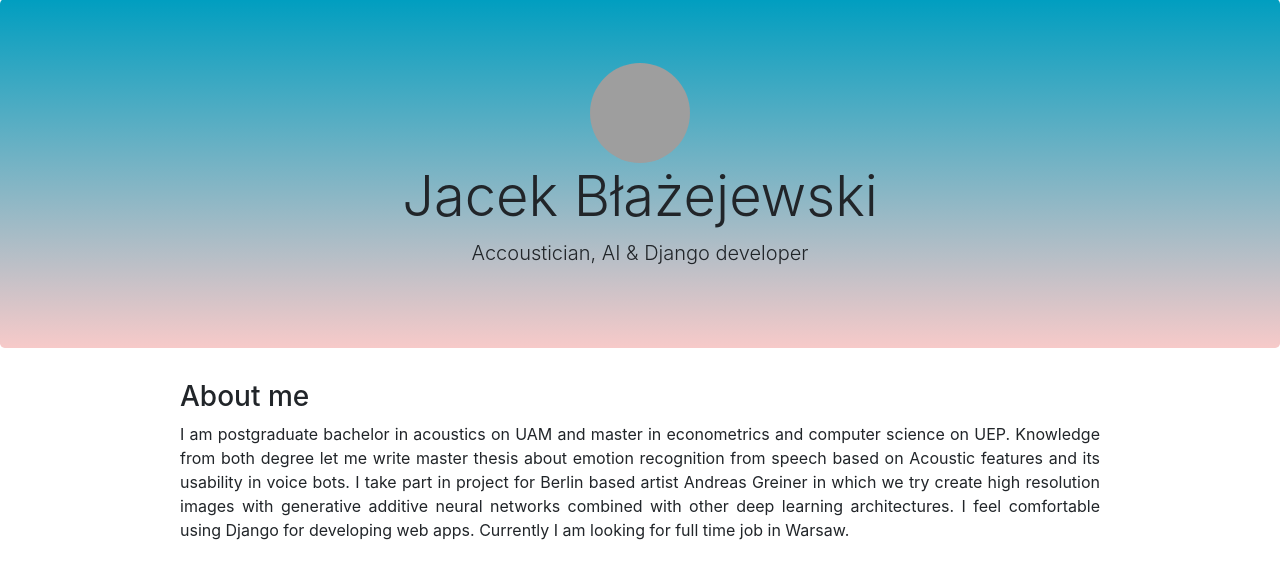
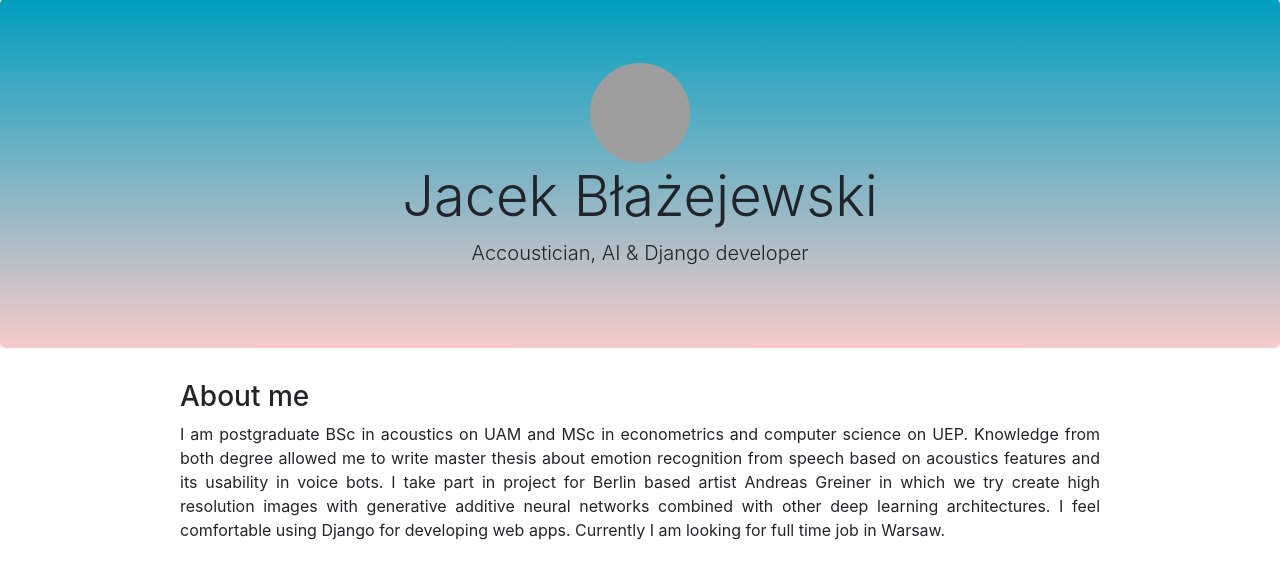
Before and after one commit to jacekblaz/my_website, a Django app: template website/templates/website/index.html in a window 1280 px wide. Shown: the part 57-636 px from the top of the page. Run offline with Django 3.2, Linux system fonts and the light colour scheme; the template is opened without the code that fills it, so the values that code supplies are empty; some libraries are stand-ins or nearby versions; grey boxes are pictures that could not be loaded.

Commit message:
sample uploading redirection and front page text

```diff
--- a/aboutme/settings_dev.py
+++ b/aboutme/settings_dev.py
@@ -86,7 +86,7 @@ DATABASES = {
         'ENGINE': 'django.db.backends.postgresql_psycopg2',
         'NAME': 'crmDB',
         'USER': 'postgres',
-        'PASSWORD': '####',
+        'PASSWORD': '###',
 
     }
 }
--- a/emorecog/views.py
+++ b/emorecog/views.py
@@ -1,8 +1,9 @@
 from django.http import HttpResponseRedirect
-from django.shortcuts import render
+from django.shortcuts import render, redirect
 from .forms import UploadSampleForm
 from django.contrib.auth.decorators import login_required
 from website.models import AudioSample
+
 
 
 @login_required(login_url='/login/')
@@ -15,7 +16,7 @@ def upload_sample(request):
             sample = form.save(commit=False)
             sample.user = request.user
             sample.save()
-            return HttpResponseRedirect('/')
+            return redirect('/emorecog/my_samples')
     return render(request, 'emorecog/upload_sample.html', {'form': form})
 
 @login_required(login_url='/login/')
--- a/website/templates/website/index.html
+++ b/website/templates/website/index.html
@@ -21,9 +21,9 @@
         </div>
         <div class="col-10">
             <h3>About me</h3>
-            <p class="text-justify">I am postgraduate bachelor in acoustics on UAM and master in econometrics and computer science on UEP.
-                Knowledge from both degree let me write master thesis about emotion recognition from speech based on
-                Acoustic features and its usability in voice bots. I take part in project for Berlin based artist
+            <p class="text-justify">I am postgraduate BSc in acoustics on UAM and MSc in econometrics and computer science on UEP.
+                Knowledge from both degree allowed me to write master thesis about emotion recognition from speech based on
+                acoustics features and its usability in voice bots. I take part in project for Berlin based artist
                 Andreas Greiner in which we try create high resolution images with generative additive neural networks
                 combined with other deep learning architectures. I feel comfortable using Django for developing web
                 apps. Currently I am looking for full time job in Warsaw.
```
